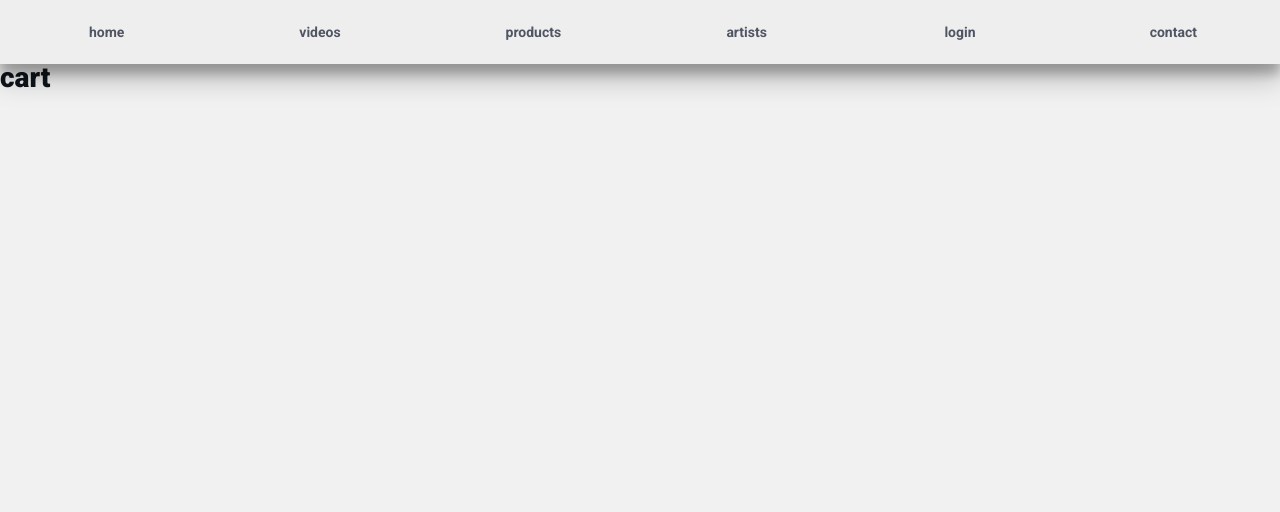
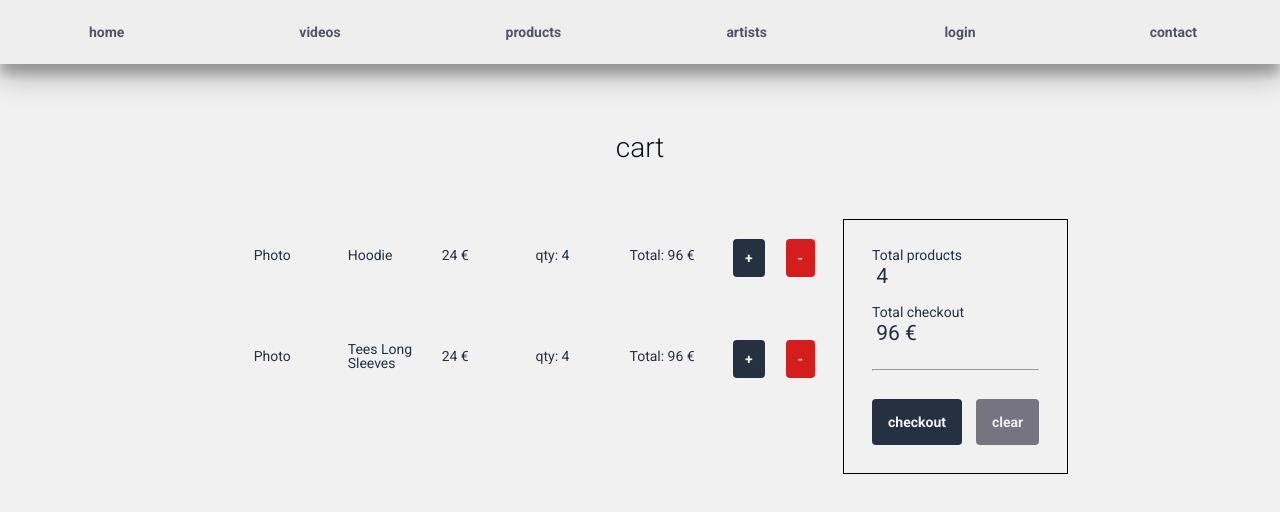
Before and after one commit to seanmgd/sinistre-eshop, a React (Create React App) app: page /cart in a window 1280 px wide. Shown: the top 512 px of the page. Built offline with nearby package versions, Linux system fonts and the light colour scheme; what i18next-xhr-backend would draw is missing.

Commit message:
feat(page): add front only cart page

```diff
--- a/public/locales/en/translation.json
+++ b/public/locales/en/translation.json
@@ -9,5 +9,7 @@
   "home": "Home",
   "login": "Login",
   "products": "Products",
-  "videos": "Videos"
+  "videos": "Videos",
+  "qty": "Qty",
+  "clear": "Clear"
 }
--- a/public/locales/fr/translation.json
+++ b/public/locales/fr/translation.json
@@ -9,5 +9,7 @@
   "home": "Accueil",
   "login": "Connexion",
   "products": "Produits",
-  "videos": "Videos"
+  "videos": "Videos",
+  "qty": "Qté",
+  "clear": "Effacer"
 }
--- a/src/components/Button/Button.js
+++ b/src/components/Button/Button.js
@@ -2,7 +2,12 @@ import PropTypes from 'prop-types'
 import styled from 'styled-components'
 import theme from '../../styles/theme'
 
-const PADDINGS = { small: '4px', medium: '8px', large: '16px' }
+const PADDINGS = {
+  small: '4px',
+  medium: '8px',
+  large: '12px',
+  'x-large': '16px',
+}
 const SIZES = Object.keys(PADDINGS)
 const COLORS = Object.keys(theme.light.colors)
 
--- a/src/components/PageTitle/PageTitle.js
+++ b/src/components/PageTitle/PageTitle.js
@@ -1,7 +1,7 @@
 import styled from 'styled-components'
 
 export const PageTitle = styled.h1`
-  font-weight: 900;
+  font-weight: 300;
   font-size: 28px;
   color: ${({ theme }) => theme.colors.black.base};
 `
--- a/src/pages/Cart/Cart.js
+++ b/src/pages/Cart/Cart.js
@@ -1,7 +1,16 @@
 import React from 'react'
 import { useTranslation } from 'react-i18next'
-import { PageTitle } from '../../components'
 import { setPageTitle } from '../../utils/setPageTitle'
+import {
+  Container,
+  Content,
+  Grid,
+  Overview,
+  InfoOverwiew,
+  ActionOverview,
+} from './Cart.styles'
+import { Button } from '../../components/Button'
+import { PageTitle } from '../../components/PageTitle'
 
 export default function Cart() {
   const { t } = useTranslation()
@@ -11,5 +20,56 @@ export default function Cart() {
     // eslint-disable-next-line react-hooks/exhaustive-deps
   }, [])
 
-  return <PageTitle>{t('cart')}</PageTitle>
+  return (
+    <Container>
+      <PageTitle>{t('cart')}</PageTitle>
+      <Content>
+        <Grid>
+          <ul>
+            <li>Photo</li>
+            <li>Hoodie</li>
+            <li>24 €</li>
+            <li>{t('qty')}: 4</li>
+            <li>Total: 96 €</li>
+            <ActionOverview>
+              <Button size="large">+</Button>
+              <Button size="large" color="error">
+                -
+              </Button>
+            </ActionOverview>
+          </ul>
+          <ul>
+            <li>Photo</li>
+            <li>Tees Long Sleeves</li>
+            <li>24 €</li>
+            <li>{t('qty')}: 4</li>
+            <li>Total: 96 €</li>
+            <ActionOverview>
+              <Button size="large">+</Button>
+              <Button size="large" color="error">
+                -
+              </Button>
+            </ActionOverview>
+          </ul>
+        </Grid>
+        <Overview>
+          <InfoOverwiew>
+            <div>
+              Total {t('products')} <span> 4 </span>
+            </div>
+            <div>
+              Total {t('checkout')} <span>96 €</span>
+            </div>
+          </InfoOverwiew>
+          <hr />
+          <ActionOverview>
+            <Button size="x-large">{t('checkout')}</Button>
+            <Button size="x-large" color="grey">
+              {t('clear')}
+            </Button>
+          </ActionOverview>
+        </Overview>
+      </Content>
+    </Container>
+  )
 }
--- /dev/null
+++ b/src/pages/Cart/Cart.styles.js
@@ -0,0 +1,159 @@
+import styled from 'styled-components'
+import { devices } from '../../constants/devices'
+
+export const Container = styled.div`
+  display: flex;
+  justify-content: center;
+  align-items: baseline;
+  height: 93vh;
+  max-width: 1140px;
+  margin: 0 auto;
+  flex-direction: column;
+  justify-content: flex-start;
+  align-items: center;
+  padding: 5em 0;
+  @media ${devices.tablet} {
+    padding: 5em;
+  }
+`
+
+export const Content = styled.div`
+  display: flex;
+  flex-direction: column;
+  justify-content: end;
+  align-items: center;
+  margin: 3em 0;
+  width: 95%;
+
+  @media ${devices.tablet} {
+    align-items: flex-end;
+    width: 75%;
+  }
+  @media ${devices.laptop} {
+    width: auto;
+    flex-direction: row;
+    align-items: baseline;
+    justify-content: center;
+  }
+`
+
+export const Grid = styled.div`
+  display: flex;
+  justify-content: center;
+  flex-direction: column;
+  flex: 0 0 80%;
+  width: 100%;
+  ul {
+    display: flex;
+    justify-content: space-between;
+    align-items: center;
+    margin-bottom: 1em;
+    li,
+    button {
+      margin: 0 0.5em;
+      :last-child {
+        margin-right: 0;
+      }
+    }
+    li {
+      width: 20%;
+      :first-child {
+        display: none;
+      }
+      :nth-last-child(2) {
+        display: none;
+      }
+    }
+  }
+
+  @media ${devices.tablet} {
+    ul {
+      li {
+        margin: 0 1em;
+        :first-child {
+          display: block;
+        }
+      }
+    }
+  }
+  @media ${devices.laptop} {
+    ul {
+      margin: 2em;
+      li {
+        :first-child {
+          display: block;
+        }
+        :nth-last-child(2) {
+          display: block;
+          width: 25%;
+        }
+      }
+    }
+  }
+`
+
+export const Overview = styled.div`
+  display: flex;
+  flex-direction: column;
+  flex: 0 0 20%;
+  width: 100%;
+  padding: 2em 3em;
+  margin-top: 2em;
+  border: 1px solid black;
+  div {
+    span {
+      display: block;
+      font-size: 1.5em;
+      margin: 0.2em;
+    }
+  }
+  hr {
+    margin: 1.5em 0;
+  }
+  @media ${devices.mobileM} {
+    padding: 2em 5em;
+  }
+  @media ${devices.tablet} {
+    margin-top: 2em;
+    width: inherit;
+  }
+  @media ${devices.laptop} {
+    margin: 0;
+    padding: 2em;
+  }
+`
+
+export const InfoOverwiew = styled.div`
+  display: flex;
+  flex-direction: row;
+  justify-content: space-around;
+
+  @media ${devices.tablet} {
+    justify-content: space-between;
+  }
+  @media ${devices.laptop} {
+    flex-direction: column;
+    div {
+      :first-child {
+        margin-bottom: 1em;
+      }
+    }
+  }
+`
+
+export const ActionOverview = styled.div`
+  display: flex;
+  margin-top: 0.5em;
+  justify-content: center;
+  button {
+    :first-child {
+      margin-right: 1em;
+    }
+  }
+  @media ${devices.tablet} {
+    justify-content: center;
+    button {
+      font-size: 1em;
+    }
+  }
+`
```
Also changed, not shown: 2 other files (tests, documents, lock files or other folders).
